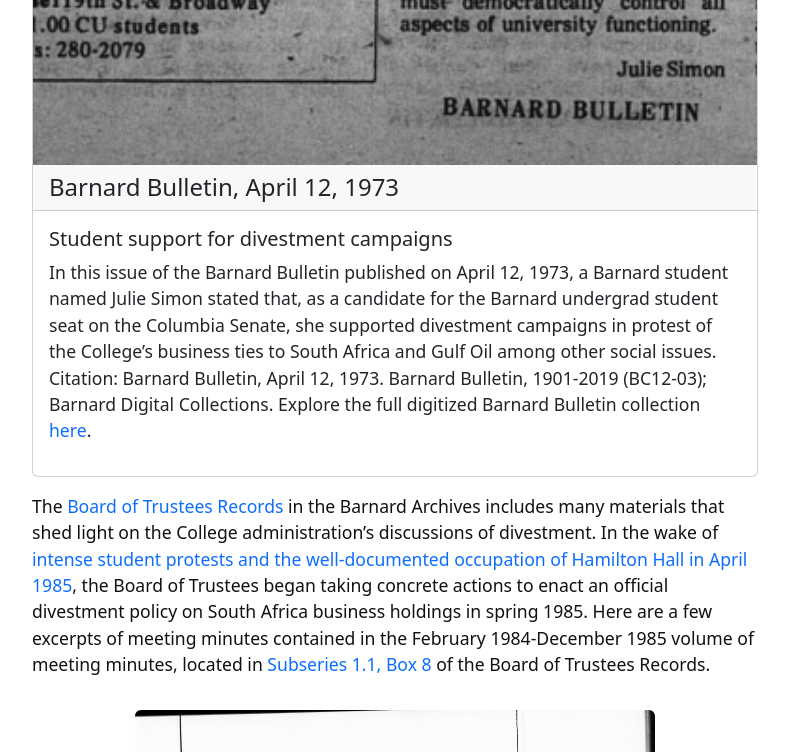
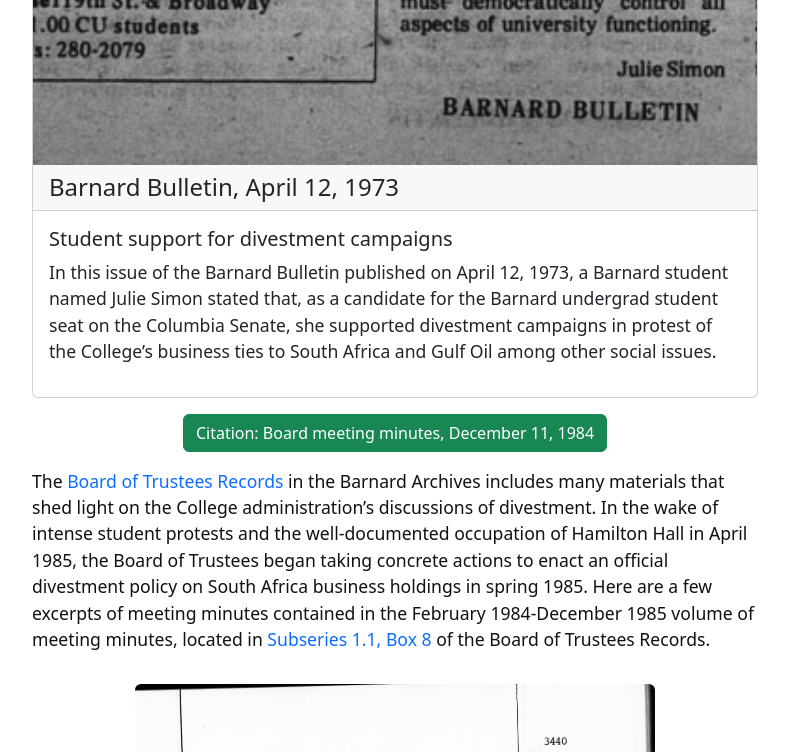
Before and after one commit to katelynautumn28/ddd-research-guide, a Jekyll site: the page built from content/2-lesson.md, in a window 1280 px wide and 900 px high, scrolled down 2123 px, cut to the strip 0-752 px from the top of the window. Shown: the whole strip, without its empty margins (245-1034 px from the left). Built offline with Jekyll 4.4.1, drawn with Linux system fonts in a browser that asks for light colours.

Commit message:
Update 2-lesson.md

```diff
--- a/content/2-lesson.md
+++ b/content/2-lesson.md
@@ -18,12 +18,12 @@ Campaigns to divest from businesses operating in South Africa in protest of the
 
 {% capture text %}
 In this issue of the Barnard Bulletin published on April 12, 1973, a Barnard student named Julie Simon stated that, as a candidate for the Barnard undergrad student seat on the Columbia Senate, she supported divestment campaigns in protest of the College's business ties to South Africa and Gulf Oil among other social issues.
-Citation: Barnard Bulletin, April 12, 1973. Barnard Bulletin, 1901-2019 (BC12-03); Barnard Digital Collections.
-Explore the full digitized Barnard Bulletin collection  [here]([https://getbootstrap.com/docs/4.1/components/card/](https://digitalcollections.barnard.edu/bulletin)).
 {% endcapture %}
 {% include card.html text=text header="Barnard Bulletin, April 12, 1973" title="Student support for divestment campaigns" img="Barnard Bulletin 1973 divest.png" %}
+{% include modal.html button="Citation: Board meeting minutes, December 11, 1984" color="success" title="Citation and Link to Object" text="Barnard Bulletin, April 12, 1973. [Barnard Bulletin, BC12-03. Accessible via Barnard Digital Collections.](https://digitalcollections.barnard.edu/do/e9775387-dad1-4914-aea0-98ef8d2905d5)" %}
 
-The [Board of Trustees Records](https://collections.barnard.edu/public/repositories/2/resources/2) in the Barnard Archives includes many materials that shed light on the College administration's discussions of divestment. In the wake of [intense student protests and the well-documented occupation of Hamilton Hall in April 1985](https://katelynautumn28.github.io/ddd-workshop/content/3-lesson.html), the Board of Trustees began taking concrete actions to enact an official divestment policy on South Africa business holdings in spring 1985. Here are a few excerpts of meeting minutes contained in the February 1984-December 1985 volume of meeting minutes, located in [Subseries 1.1, Box 8](https://collections.barnard.edu/public/repositories/2/archival_objects/25764) of the Board of Trustees Records.
+
+The [Board of Trustees Records](https://collections.barnard.edu/public/repositories/2/resources/2) in the Barnard Archives includes many materials that shed light on the College administration's discussions of divestment. In the wake of intense student protests and the well-documented occupation of Hamilton Hall in April 1985, the Board of Trustees began taking concrete actions to enact an official divestment policy on South Africa business holdings in spring 1985. Here are a few excerpts of meeting minutes contained in the February 1984-December 1985 volume of meeting minutes, located in [Subseries 1.1, Box 8](https://collections.barnard.edu/public/repositories/2/archival_objects/25764) of the Board of Trustees Records.
 
 {% include figure.html img="BC01-01_Box8_1984-12-11.jpg" alt="Board meeting minutes, December 11, 1984" caption="Excerpt from Board of Trustees meeting minutes, December 11, 1984" width="75%" %}
 {% include modal.html button="Citation: Board meeting minutes, December 11, 1984" color="success" title="Citation and Link to Finding Aid" text="Excerpt from Board of Trustees meeting minutes, December 11, 1984. [Board of Trustees meeting minutes bound volumes, 1978 - 1989, Box 8; Sub-series 1.1 Board of Trustees meeting minutes; Board of Trustees Records, BC01-01. Barnard Archives and Special Collections.](https://collections.barnard.edu/public/repositories/2/archival_objects/25764)" %}
```
